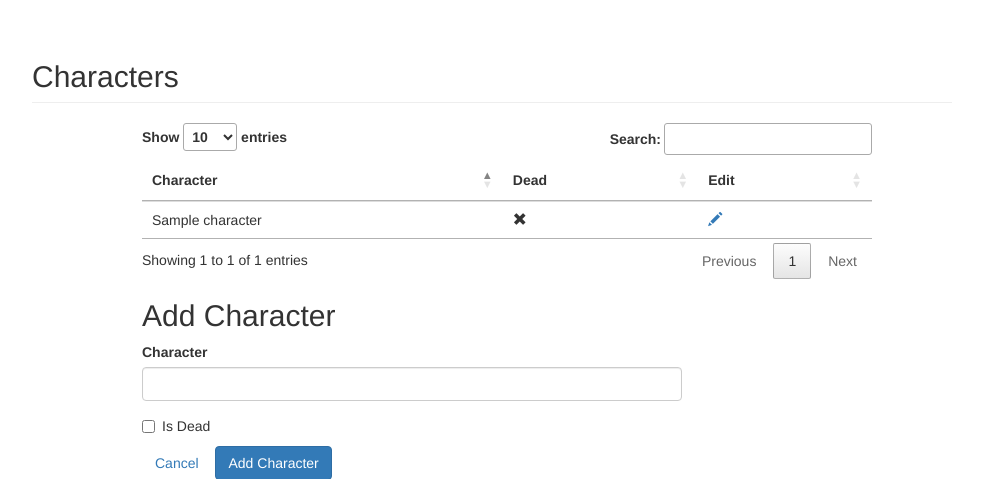
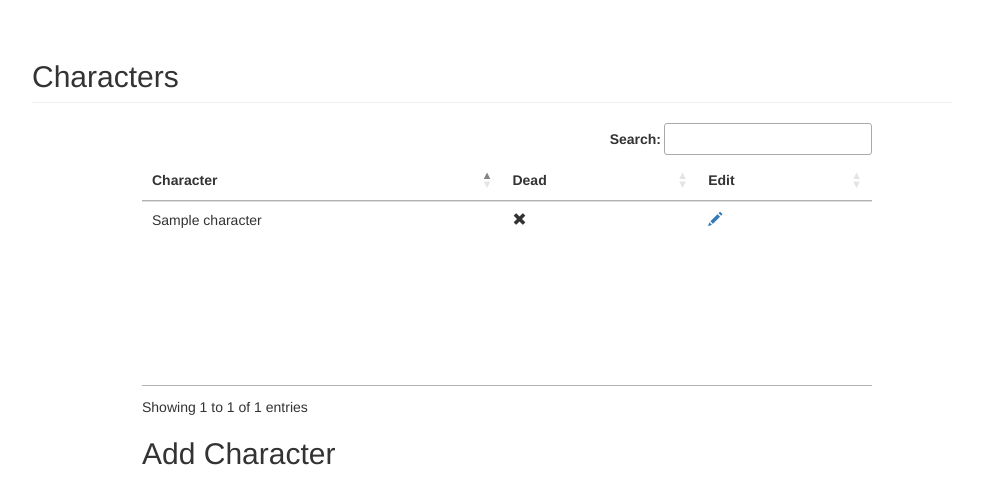
Before and after one commit to cantis/CoinPurse, a Flask app: page /character in a window 1280 px wide. Shown: the part 52-531 px from the top of the page, without its empty margins (38-1021 px from the left). Run offline with Flask 2, Linux system fonts and the light colour scheme; tables that the repository leaves empty hold one stand-in row (values such as "Sample post"); lists and menus that the app fills with data are empty; some libraries are stand-ins or nearby versions.

Commit message:
List and edit working on character! Yea

```diff
--- a/app.py
+++ b/app.py
@@ -113,8 +113,37 @@ def add_transaction():
 @app.route('/character', methods=['get'])
 def character_list():
     characters = Character.query.all()
-    add_character_form = AddCharacterForm()
-    return render_template('character.html', characters=characters, add_character_form=add_character_form)
+    form = AddCharacterForm()
+    form.process(obj=characters)
+    return render_template('character.html', characters=characters, form=form, mode='add')
+
+
+@app.route('/character/<id>', methods=['get', 'post'])
+def edit_character(id):
+    """ Handle editing an existing Character """
+
+    # The single character we are editing
+    character = Character.query.get(id)
+    # Data for the list of characters
+    characters = Character.query.all()
+
+    form = EditCharacterForm()
+    mode = ''
+
+    if form.validate_on_submit():
+        character.id = int(form.id.data)
+        character.name = form.name.data
+        character.is_dead = form.is_dead.data
+        db.session.commit()
+        form = AddCharacterForm()
+        character = None
+        mode = 'add'
+    else:
+        mode = 'edit'
+
+    form.process(obj=characters)
+    form.process(obj=character)
+    return render_template('character.html', characters=characters, character=character, form=form, mode=mode)
 
 
 @app.route('/character/add', methods=['post'])
--- a/templates/character.html
+++ b/templates/character.html
@@ -12,6 +12,7 @@
             <h2 class="page-header">Characters</h2>
         </div>
         <br>
+        <!-- Character List  -->
         <div class="row col-md-offset-1 col-md-8">
             <table class="table" id="characterTable">
                 <thead>
@@ -31,23 +32,39 @@
                             {% endif %}
                         </td>
                         <td>
-                            <a href="character/{{ character.id}}" class="link" title="Edit"><i class="glyphicon glyphicon-pencil"></i></a>
+                            <a href="/character/{{ character.id}}" class="link" title="Edit"><i class="glyphicon glyphicon-pencil"></i></a>
                         </td>
                     </tr>
                     {% endfor %}
                 </tbody>
             </table>
         </div>
+        <!-- Add Form  -->
+        {% if mode == 'add' %}
         <div class="row col-md-offset-1 col-md-6">
             <h2>Add Character</h2>
             <form action="/character/add" method="post">
                 <dl>
-                    {{ wtf.quick_form(add_character_form) }}
+                    {{ wtf.quick_form(form) }}
                     <a href="/character/add" class="btn btn-secondary" role="button" areia-disabled="true">Cancel</a>
                     <input type="submit" value="Add Character" class="btn btn-primary">
                 </dl>
             </form>
         </div>
+        {% endif %}
+        <!-- Edit Form  -->
+        {% if mode == 'edit' %}
+        <div class="row col-md-offset-1 col-md-6">
+            <h2>Edit Character</h2>
+            <form action="/character/{{character.id}}" method="post">
+                <dl>
+                    {{ wtf.quick_form(form) }}
+                    <a href="/character/add" class="btn btn-secondary" role="button" areia-disabled="true">Cancel</a>
+                    <input type="submit" value="Save" class="btn btn-primary">
+                </dl>
+            </form>
+        </div>
+        {% endif %}
     </div>
 {% endblock content %}
 
@@ -57,7 +74,10 @@
     <script type="text/javascript" charset="utf8" src="https://cdn.datatables.net/1.10.22/js/jquery.dataTables.js"></script>
     <script>
         $(document).ready (function(){
-            $('#characterTable').DataTable();
+            $('#characterTable').DataTable({
+                paging:false,
+                scrollY: 185
+            });
         })
     </script>
 {% endblock scripts%}
```
